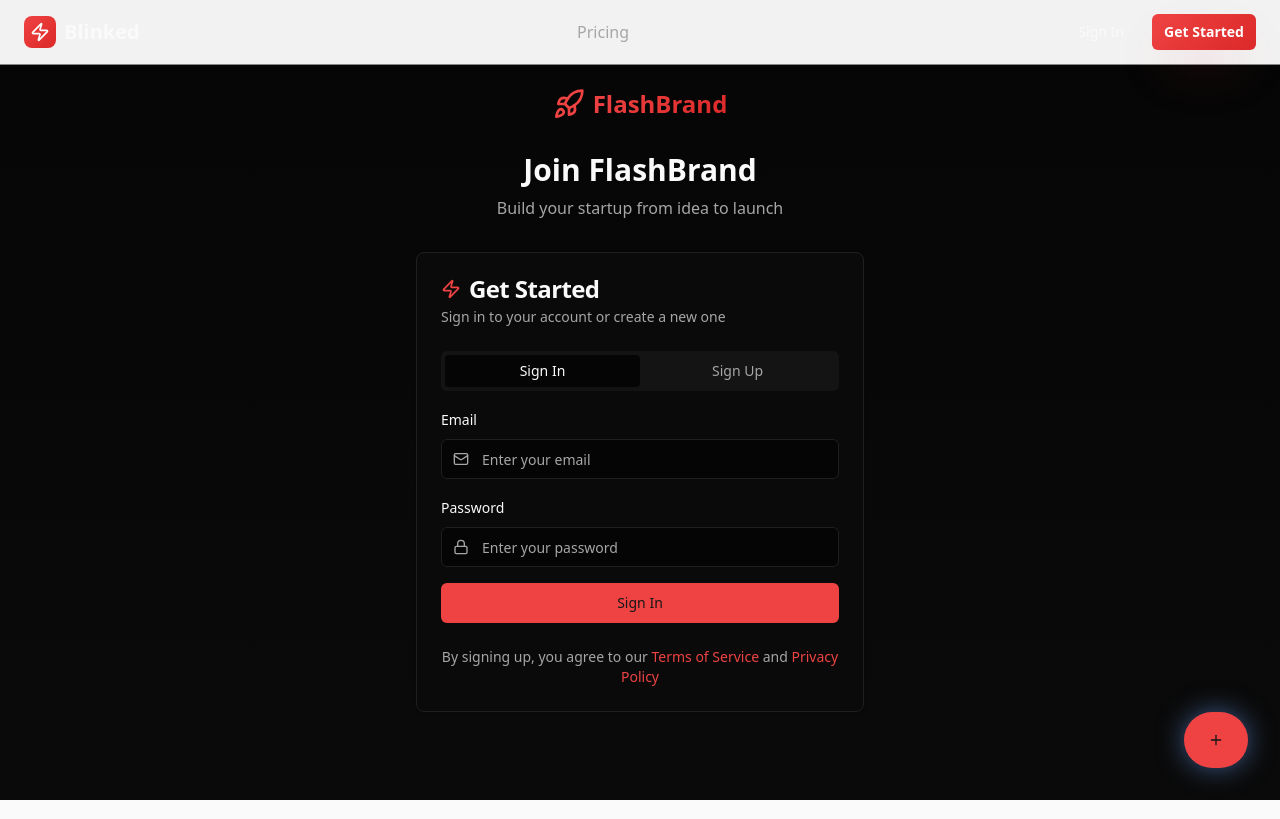
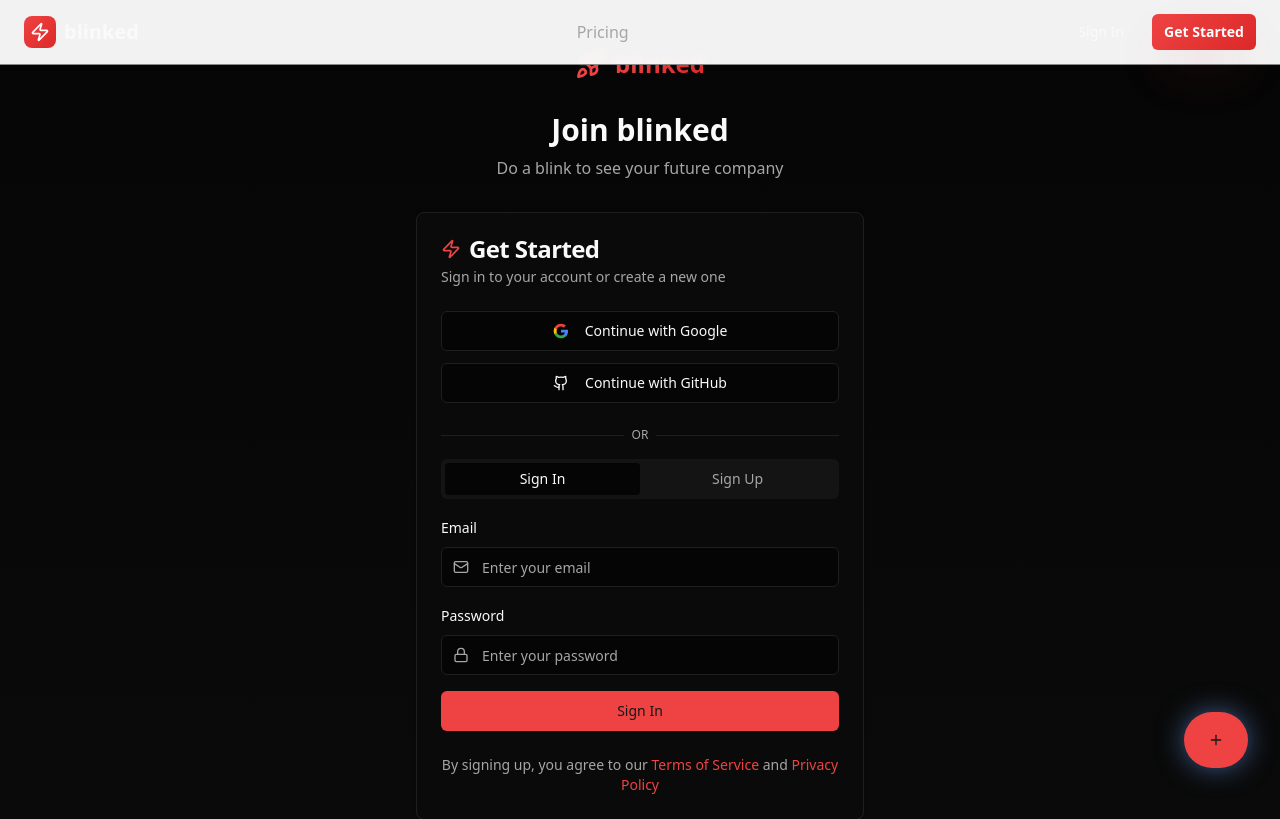
Before and after one commit to DevFlex-AI/brand-swift, a React (Vite) app: page /auth in a window 1280 px wide. Shown: the top 819 px of the page. Built offline with nearby package versions, Linux system fonts and the light colour scheme.

Commit message:
Add OAuth login

```diff
--- a/src/components/3d-hero-animation.tsx
+++ b/src/components/3d-hero-animation.tsx
@@ -78,7 +78,7 @@ export default function HeroAnimation() {
           anchorY="middle"
           font="/fonts/Inter-Bold.woff"
         >
-          FlashBrand
+          blinked
         </Text>
 
         <OrbitControls
--- a/src/components/customer-feedback-hub.tsx
+++ b/src/components/customer-feedback-hub.tsx
@@ -15,7 +15,7 @@ export default function CustomerFeedbackHub() {
       user: "Alex Johnson",
       rating: 5,
       title: "Game-changing platform!",
-      content: "FlashBrand helped me launch my startup in record time. The AI-generated brand kit was spot on.",
+      content: "blinked helped me launch my startup in record time. The AI-generated brand kit was spot on.",
       date: "2 days ago",
       verified: true,
       helpful: 12
--- a/src/components/header.tsx
+++ b/src/components/header.tsx
@@ -27,7 +27,7 @@ const Header = () => {
           <div className="w-8 h-8 bg-gradient-primary rounded-lg flex items-center justify-center">
             <Zap className="w-5 h-5 text-white" />
           </div>
-          <span className="text-xl font-bold text-foreground">Blinked</span>
+          <span className="text-xl font-bold text-foreground">blinked</span>
         </Link>
 
         <nav className="hidden md:flex items-center gap-8">
--- a/src/contexts/AuthContext.tsx
+++ b/src/contexts/AuthContext.tsx
@@ -8,6 +8,7 @@ interface AuthContextType {
   loading: boolean;
   signUp: (email: string, password: string, userData?: any) => Promise<{ error: any }>;
   signIn: (email: string, password: string) => Promise<{ error: any }>;
+  signInWithOAuth: (provider: 'google' | 'github') => Promise<{ error: any }>;
   signOut: () => Promise<void>;
   updateProfile: (data: any) => Promise<{ error: any }>;
 }
@@ -69,6 +70,16 @@ export const AuthProvider: React.FC<{ children: React.ReactNode }> = ({ children
     return { error };
   };
 
+  const signInWithOAuth = async (provider: 'google' | 'github') => {
+    const { error } = await supabase.auth.signInWithOAuth({
+      provider,
+      options: {
+        redirectTo: `${window.location.origin}/`
+      }
+    });
+    return { error };
+  };
+
   const signOut = async () => {
     await supabase.auth.signOut();
   };
@@ -90,6 +101,7 @@ export const AuthProvider: React.FC<{ children: React.ReactNode }> = ({ children
     loading,
     signUp,
     signIn,
+    signInWithOAuth,
     signOut,
     updateProfile
   };
--- a/src/index.css
+++ b/src/index.css
@@ -2,7 +2,7 @@
 @tailwind components;
 @tailwind utilities;
 
-/* FlashBrand Design System - Modern startup aesthetics */
+/* blinked Design System - Modern startup aesthetics */
 
 @layer base {
   :root {
--- a/src/pages/Auth.tsx
+++ b/src/pages/Auth.tsx
@@ -7,7 +7,8 @@ import { Input } from '@/components/ui/input';
 import { Label } from '@/components/ui/label';
 import { Tabs, TabsContent, TabsList, TabsTrigger } from '@/components/ui/tabs';
 import { Alert, AlertDescription } from '@/components/ui/alert';
-import { Rocket, Zap, User, Mail, Lock, Building, MapPin } from 'lucide-react';
+import { Rocket, Zap, User, Mail, Lock, Building, MapPin, Github } from 'lucide-react';
+import { Separator } from '@/components/ui/separator';
 
 export default function Auth() {
   const [email, setEmail] = useState('');
@@ -20,7 +21,7 @@ export default function Auth() {
   const [error, setError] = useState('');
   const [success, setSuccess] = useState('');
 
-  const { signUp, signIn, user } = useAuth();
+  const { signUp, signIn, signInWithOAuth, user } = useAuth();
   const navigate = useNavigate();
 
   useEffect(() => {
@@ -28,6 +29,18 @@ export default function Auth() {
       navigate('/dashboard');
     }
   }, [user, navigate]);
+
+  const handleOAuthSignIn = async (provider: 'google' | 'github') => {
+    setLoading(true);
+    setError('');
+
+    const { error } = await signInWithOAuth(provider);
+
+    if (error) {
+      setError(error.message);
+      setLoading(false);
+    }
+  };
 
   const handleSignIn = async (e: React.FormEvent) => {
     e.preventDefault();
@@ -85,12 +98,12 @@ export default function Auth() {
           <Link to="/" className="flex items-center justify-center gap-2 mb-8">
             <Rocket className="w-8 h-8 text-primary" />
             <span className="text-2xl font-bold bg-gradient-primary bg-clip-text text-transparent">
-              FlashBrand
+              blinked
             </span>
           </Link>
-          <h2 className="text-3xl font-bold">Join FlashBrand</h2>
+          <h2 className="text-3xl font-bold">Join blinked</h2>
           <p className="text-muted-foreground mt-2">
-            Build your startup from idea to launch
+            Do a blink to see your future company
           </p>
         </div>
 
@@ -105,6 +118,42 @@ export default function Auth() {
             </CardDescription>
           </CardHeader>
           <CardContent>
+            {/* Social Login Buttons */}
+            <div className="space-y-3 mb-6">
+              <Button
+                type="button"
+                variant="outline"
+                className="w-full"
+                onClick={() => handleOAuthSignIn('google')}
+                disabled={loading}
+              >
+                <svg className="w-4 h-4 mr-2" viewBox="0 0 24 24">
+                  <path fill="#4285f4" d="M22.56 12.25c0-.78-.07-1.53-.2-2.25H12v4.26h5.92c-.26 1.37-1.04 2.53-2.21 3.31v2.77h3.57c2.08-1.92 3.28-4.74 3.28-8.09z"/>
+                  <path fill="#34a853" d="M12 23c2.97 0 5.46-.98 7.28-2.66l-3.57-2.77c-.98.66-2.23 1.06-3.71 1.06-2.86 0-5.29-1.93-6.16-4.53H2.18v2.84C3.99 20.53 7.7 23 12 23z"/>
+                  <path fill="#fbbc05" d="M5.84 14.09c-.22-.66-.35-1.36-.35-2.09s.13-1.43.35-2.09V7.07H2.18C1.43 8.55 1 10.22 1 12s.43 3.45 1.18 4.93l2.85-2.22.81-.62z"/>
+                  <path fill="#ea4335" d="M12 5.38c1.62 0 3.06.56 4.21 1.64l3.15-3.15C17.45 2.09 14.97 1 12 1 7.7 1 3.99 3.47 2.18 7.07l3.66 2.84c.87-2.6 3.3-4.53 6.16-4.53z"/>
+                </svg>
+                Continue with Google
+              </Button>
+
+              <Button
+                type="button"
+                variant="outline"
+                className="w-full"
+                onClick={() => handleOAuthSignIn('github')}
+                disabled={loading}
+              >
+                <Github className="w-4 h-4 mr-2" />
+                Continue with GitHub
+              </Button>
+            </div>
+
+            <div className="flex items-center my-4">
+              <Separator className="flex-1" />
+              <span className="px-2 text-xs text-muted-foreground">OR</span>
+              <Separator className="flex-1" />
+            </div>
+
             <Tabs defaultValue="signin" className="space-y-4">
               <TabsList className="grid w-full grid-cols-2">
                 <TabsTrigger value="signin">Sign In</TabsTrigger>
--- a/src/pages/Privacy.tsx
+++ b/src/pages/Privacy.tsx
@@ -178,8 +178,8 @@ export default function Privacy() {
                   please contact us:
                 </p>
                 <div className="space-y-2 text-muted-foreground">
-                  <p>Email: privacy@flashbrand.com</p>
-                  <p>Address: 123 Innovation Street, Tech City, TC 12345</p>
+                  <p>Email: privacy@blinked.com</p>
+                  <p>Address: 123 Vision Street, Startup City, SC 12345</p>
                 </div>
 
                 <div className="mt-6 p-4 bg-muted/50 rounded-lg">
--- a/src/pages/Terms.tsx
+++ b/src/pages/Terms.tsx
@@ -42,13 +42,13 @@ export default function Terms() {
               </CardHeader>
               <CardContent className="space-y-4">
                 <p className="text-muted-foreground">
-                  By accessing and using FlashBrand ("the Service"), you agree to be bound by these
+                  By accessing and using blinked ("the Service"), you agree to be bound by these
                   Terms of Service ("Terms"). If you disagree with any part of these terms, you may
                   not access the Service.
                 </p>
 
                 <p className="text-muted-foreground">
-                  FlashBrand is a startup building platform that provides tools, resources, and AI-powered
+                  blinked is a startup building platform that provides tools, resources, and AI-powered
                   assistance to help entrepreneurs build and launch their businesses. These Terms apply to
                   all users of the Service, including free and paid subscribers.
                 </p>
@@ -101,7 +101,7 @@ export default function Terms() {
 
                 <h4 className="font-semibold mt-6">Our Intellectual Property</h4>
                 <ul className="list-disc pl-6 space-y-2 text-muted-foreground">
-                  <li>FlashBrand platform, features, and technology are our proprietary property</li>
+                  <li>blinked platform, features, and technology are our proprietary property</li>
                   <li>Our trademarks, logos, and brand elements may not be used without permission</li>
                   <li>AI-generated content is provided as-is for your business use</li>
                   <li>You may not redistribute or resell our proprietary tools and features</li>
@@ -186,7 +186,7 @@ export default function Terms() {
 
                 <h4 className="font-semibold mt-6">Business Advice Disclaimer</h4>
                 <p className="text-muted-foreground">
-                  FlashBrand provides tools and AI-powered suggestions to assist with business
+                  blinked provides tools and AI-powered suggestions to assist with business
                   development. This should not be considered professional business, legal, or
                   financial advice. Always consult with qualified professionals for important
                   business decisions.
@@ -194,7 +194,7 @@ export default function Terms() {
 
                 <h4 className="font-semibold mt-6">Limitation of Liability</h4>
                 <p className="text-muted-foreground">
-                  In no event shall FlashBrand be liable for any indirect, incidental, special,
+                  In no event shall blinked be liable for any indirect, incidental, special,
                   consequential, or punitive damages arising from your use of the Service.
                 </p>
               </CardContent>
@@ -222,8 +222,8 @@ export default function Terms() {
                 <h4 className="font-semibold mt-6">Contact Information</h4>
                 <div className="space-y-2 text-muted-foreground">
                   <p>For questions about these Terms:</p>
-                  <p>Email: legal@flashbrand.com</p>
-                  <p>Address: 123 Innovation Street, Tech City, TC 12345</p>
+                  <p>Email: legal@blinked.com</p>
+                  <p>Address: 123 Vision Street, Startup City, SC 12345</p>
                 </div>
               </CardContent>
             </Card>
```
